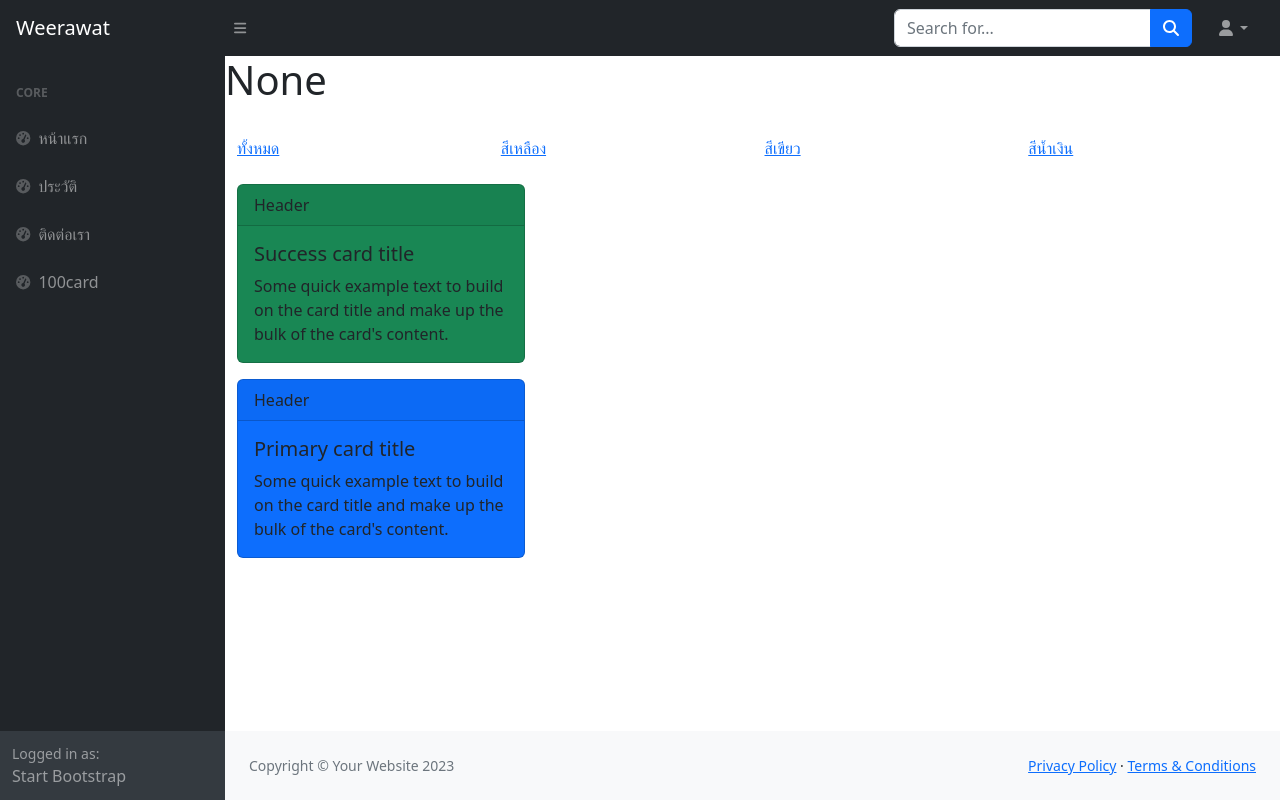
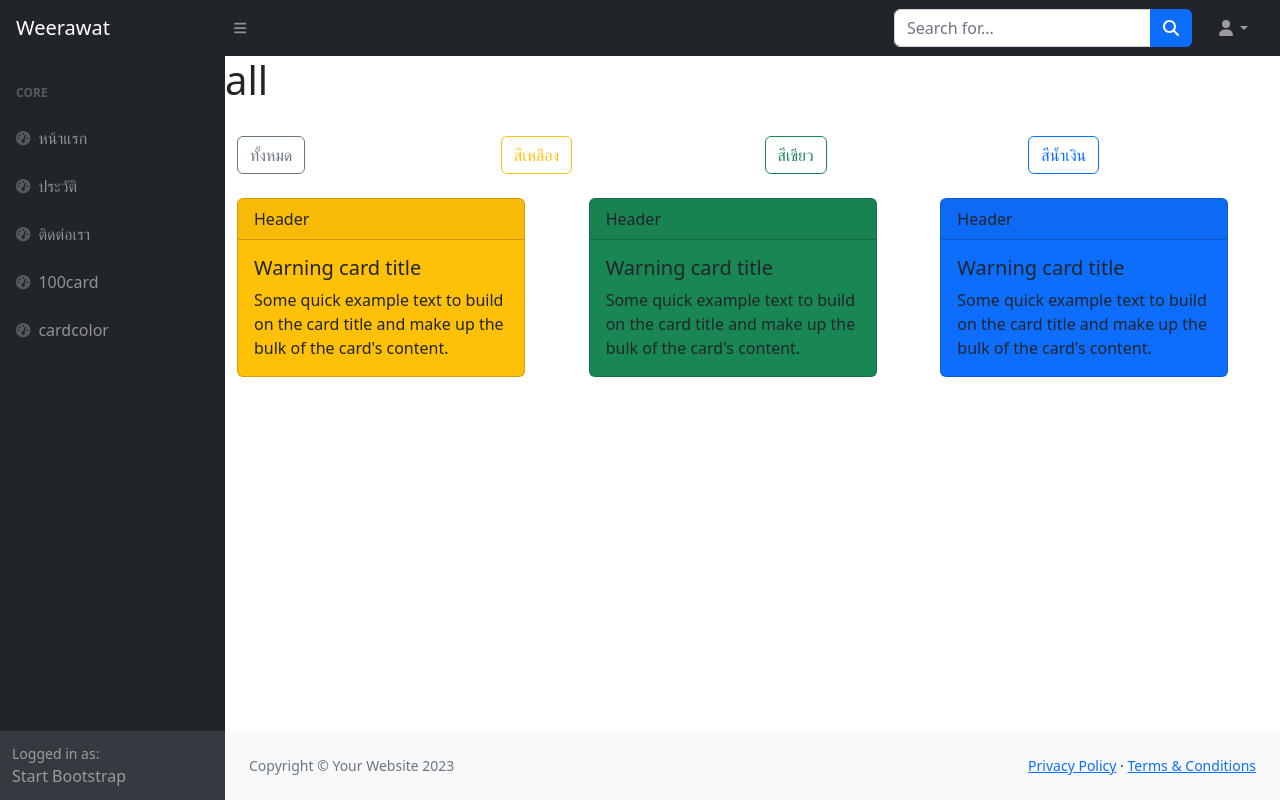
Before and after one commit to Godtasan552/django_my_web, a Django app: page /color/ in a window 1280 px wide. Run offline with Django 5.2, Linux system fonts and the light colour scheme; some libraries are stand-ins or nearby versions.

Commit message:
card_cl_clbtn

```diff
--- a/mywebpage/views.py
+++ b/mywebpage/views.py
@@ -14,19 +14,21 @@ def aboutPage(request):
 def contactPage(request):
     return render(request, 'contact.html')
 
+
 def testPage(request):
     context = {}
-    lt =list(range(0,100))
+    lt = list(range(0, 100))
     context["list"] = lt
 
-    return render(request, 'test.html',context)
+    return render(request, 'test.html', context)
+
 
 def cardclrPage(request):
     context = {
         'color': 'all',
     }
 
-    if request.method == "GET":
+    if request.method == "GET" and request.GET.get('color') != None:
         color = request.GET.get('color')
         context = {'color': color}
 
--- a/templates/base.html
+++ b/templates/base.html
@@ -66,6 +66,10 @@
                             <a class="nav-link" href="{% url 'test-page' %}">
                                 <div class="sb-nav-link-icon"><i class="fas fa-tachometer-alt"></i></div>
                                 100card
+                            </a>
+                            <a class="nav-link" href="{% url 'cardcolor' %}">
+                                <div class="sb-nav-link-icon"><i class="fas fa-tachometer-alt"></i></div>
+                                cardcolor
                             </a>
 
                             <div class="collapse" id="collapseLayouts" aria-labelledby="headingOne" data-bs-parent="#sidenavAccordion">
--- a/templates/card_color.html
+++ b/templates/card_color.html
@@ -1,39 +1,66 @@
-{% extends "base.html" %}
-
-{% block content %}
+{% extends "base.html" %} {% block content %}
 <h1>{{ color }}</h1>
 <div class="container">
   <div class="row mt-4">
-    <div class="col"><a href="?color=all">ทั้งหมด</a></div>
-    <div class="col"><a href="#color=yellow">สีเหลือง</a></div>
-    <div class="col"><a href="#color=green">สีเขียว</a></div>
-    <div class="col"><a href="#color=blue">สีน้ำเงิน</a></div>
+    <div class="col">
+      <a href="?color=all" class="btn btn-outline-secondary">ทั้งหมด</a>
+    </div>
+    <div class="col">
+      <a href="?color=yellow" class="btn btn-outline-warning">สีเหลือง</a>
+    </div>
+    <div class="col">
+      <a href="?color=green" class="btn btn-outline-success">สีเขียว</a>
+    </div>
+    <div class="col">
+      <a href="?color=blue" class="btn btn-outline-primary">สีน้ำเงิน</a>
+    </div>
   </div>
 
-  <div class="mt-4">
+  <div class="row mt-4">
     {% if color == 'all' or color == 'yellow'%}
-    <div class="card text-dark bg-warning mb-3" style="max-width: 18rem;">
-      <div class="card-header">Header</div>
-      <div class="card-body">
-        <h5 class="card-title">Warning card title</h5>
-        <p class="card-text">Some quick example text to build on the card title and make up the bulk of the card's content.</p>
+    <div class="col-md-4">
+      <div class="card text-dark bg-warning mb-3" style="max-width: 18rem">
+        <div class="card-header">Header</div>
+        <div class="card-body">
+          <h5 class="card-title">Warning card title</h5>
+          <p class="card-text">
+            Some quick example text to build on the card title and make up the
+            bulk of the card's content.
+          </p>
+        </div>
       </div>
     </div>
     {% endif %}
-    <div class="card text-dark bg-success mb-3" style="max-width: 18rem;">
-      <div class="card-header">Header</div>
-      <div class="card-body">
-        <h5 class="card-title">Success card title</h5>
-        <p class="card-text">Some quick example text to build on the card title and make up the bulk of the card's content.</p>
+
+    {% if color == 'all' or color == 'green'%}
+    <div class="col-md-4">
+      <div class="card text-dark bg-success mb-3" style="max-width: 18rem">
+        <div class="card-header">Header</div>
+        <div class="card-body">
+          <h5 class="card-title">Warning card title</h5>
+          <p class="card-text">
+            Some quick example text to build on the card title and make up the
+            bulk of the card's content.
+          </p>
+        </div>
       </div>
     </div>
-    <div class="card text-dark bg-primary mb-3" style="max-width: 18rem;">
-      <div class="card-header">Header</div>
-      <div class="card-body">
-        <h5 class="card-title">Primary card title</h5>
-        <p class="card-text">Some quick example text to build on the card title and make up the bulk of the card's content.</p>
+    {% endif %}
+
+    {% if color == 'all' or color == 'blue'%}
+    <div class="col-md-4">
+      <div class="card text-dark bg-primary mb-3" style="max-width: 18rem">
+        <div class="card-header">Header</div>
+        <div class="card-body">
+          <h5 class="card-title">Warning card title</h5>
+          <p class="card-text">
+            Some quick example text to build on the card title and make up the
+            bulk of the card's content.
+          </p>
+        </div>
       </div>
     </div>
+    {% endif %}
   </div>
 </div>
 {% endblock content %}
```
